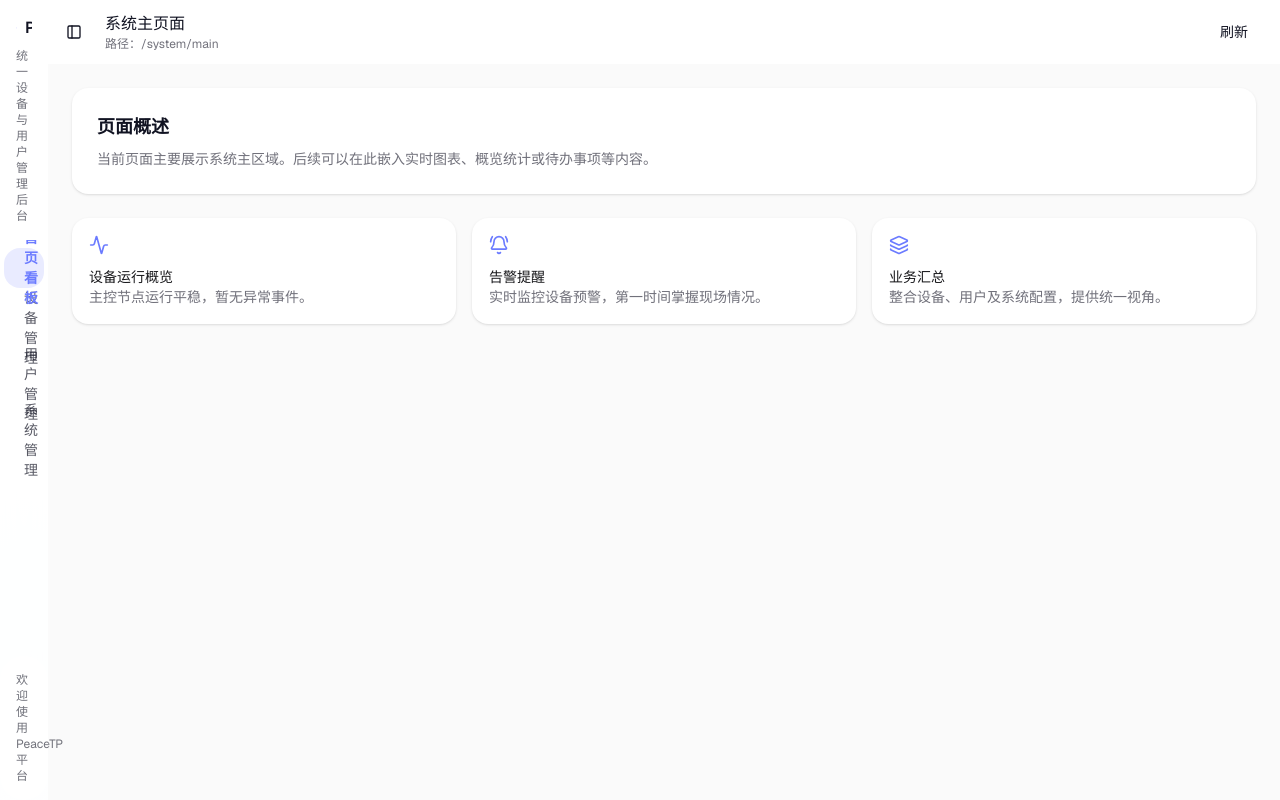
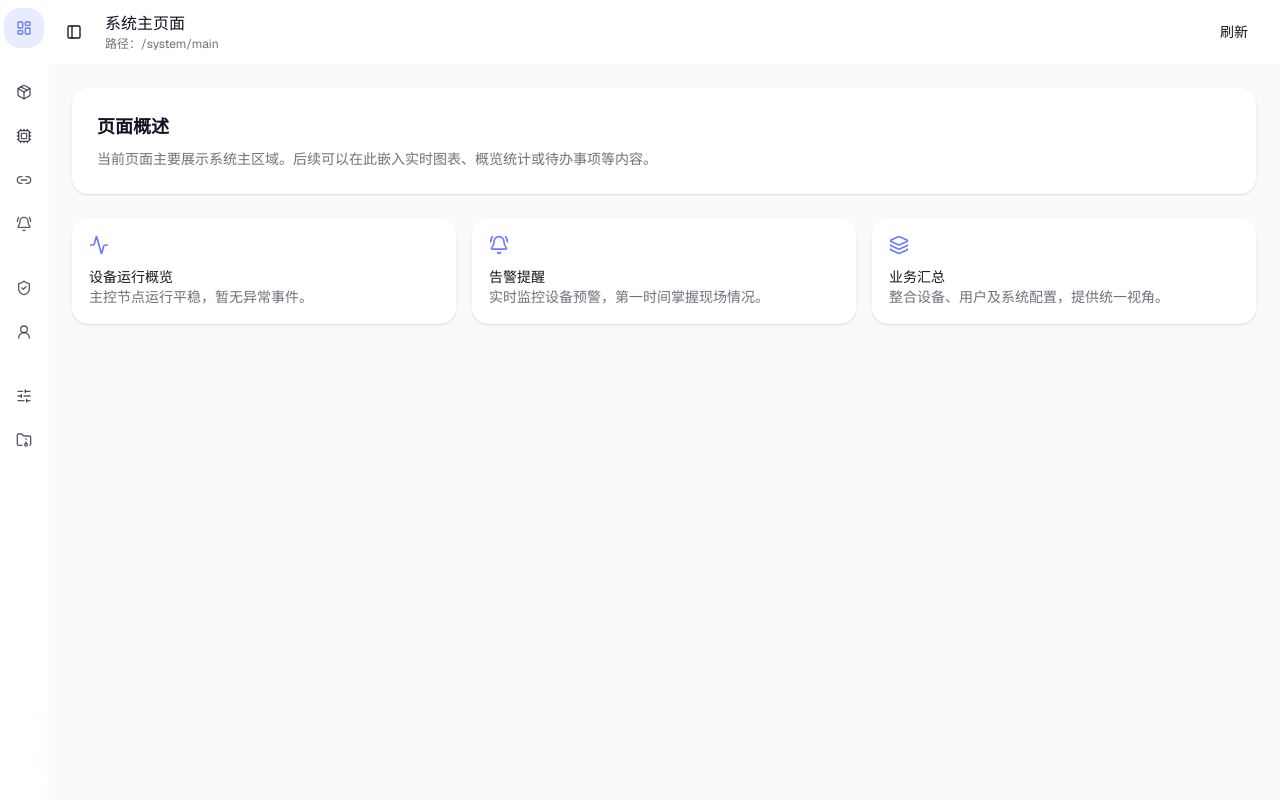
Before and after one commit to linghualive/peacetp-frontend, a Next.js app: page /system/main in a window 1280 px wide. Both pictures are taken after a click on the button "Toggle Sidebar". Built offline with nearby package versions, Linux system fonts and the light colour scheme.

Commit message:
✨实现侧边栏的折叠展开

```diff
--- a/app/components/app-sidebar.tsx
+++ b/app/components/app-sidebar.tsx
@@ -34,6 +34,7 @@ import {
   SidebarMenuSubButton,
   SidebarMenuSubItem,
   SidebarRail,
+  useSidebar,
 } from "./ui/sidebar";
 import {
   Collapsible,
@@ -88,6 +89,8 @@ const navigation: NavigationItem[] = [
 
 export function AppSidebar() {
   const pathname = usePathname() ?? "/";
+  const { state } = useSidebar();
+  const isCollapsed = state === "collapsed";
 
   const normalize = (value: string) => {
     if (value === "/") return value;
@@ -105,6 +108,7 @@ export function AppSidebar() {
 
   return (
     <Sidebar collapsible="icon">
+      {!isCollapsed && (
         <SidebarHeader className="rounded-[1.5rem] bg-white/20 p-4 backdrop-blur">
           <div className="flex items-center gap-2 truncate text-base font-semibold text-sidebar-foreground">
             <ShieldCheck className="size-5 text-primary" />
@@ -112,6 +116,7 @@ export function AppSidebar() {
           </div>
           <p className="text-xs text-sidebar-foreground/60">统一设备与用户管理后台</p>
         </SidebarHeader>
+      )}
       <SidebarContent>
         {navigation.map((item) => {
           const hasChildren = Boolean(item.children?.length);
@@ -123,6 +128,32 @@ export function AppSidebar() {
           return (
             <SidebarGroup key={item.title} className="px-1">
               {hasChildren ? (
+                isCollapsed ? (
+                  <SidebarMenu>
+                    {item.children?.map((child) => {
+                      const isActive = isRouteActive(child.href);
+                      return (
+                        <SidebarMenuItem key={child.title}>
+                          <SidebarMenuButton
+                            asChild
+                            isActive={isActive}
+                            tooltip={child.title}
+                            className="justify-center px-0"
+                          >
+                            <Link
+                              href={child.href}
+                              aria-label={child.title}
+                              className="flex items-center justify-center"
+                            >
+                              <child.icon className="size-4" />
+                              <span className="sr-only">{child.title}</span>
+                            </Link>
+                          </SidebarMenuButton>
+                        </SidebarMenuItem>
+                      );
+                    })}
+                  </SidebarMenu>
+                ) : (
                   <Collapsible
                     defaultOpen={hasActiveChild}
                     className="group/collapsible"
@@ -163,6 +194,7 @@ export function AppSidebar() {
                       </SidebarGroupContent>
                     </CollapsibleContent>
                   </Collapsible>
+                )
               ) : (
                 <SidebarMenu>
                   <SidebarMenuItem>
@@ -170,10 +202,21 @@ export function AppSidebar() {
                       asChild
                       isActive={isRouteActive(item.href)}
                       tooltip={item.title}
+                      className={cn(isCollapsed && "justify-center px-0")}
                     >
-                    <Link href={item.href}>
+                      <Link
+                        href={item.href}
+                        aria-label={isCollapsed ? item.title : undefined}
+                      >
                         <item.icon className="size-4" />
-                      <span>{item.title}</span>
+                        <span
+                          className={cn(
+                            "truncate",
+                            isCollapsed && "sr-only",
+                          )}
+                        >
+                          {item.title}
+                        </span>
                       </Link>
                     </SidebarMenuButton>
                   </SidebarMenuItem>
@@ -183,9 +226,11 @@ export function AppSidebar() {
           );
         })}
       </SidebarContent>
+      {!isCollapsed && (
         <SidebarFooter className="rounded-[1.5rem] bg-white/15 p-4 backdrop-blur">
           <p className="text-xs text-sidebar-foreground/60">欢迎使用 PeaceTP 平台</p>
         </SidebarFooter>
+      )}
       <SidebarRail />
     </Sidebar>
   );
--- a/app/components/ui/sidebar.tsx
+++ b/app/components/ui/sidebar.tsx
@@ -30,6 +30,27 @@ const SIDEBAR_COOKIE_MAX_AGE = 60 * 60 * 24 * 7;
 const SIDEBAR_WIDTH = "16rem";
 const SIDEBAR_WIDTH_MOBILE = "18rem";
 const SIDEBAR_WIDTH_ICON = "3rem";
+const useIsomorphicLayoutEffect =
+  typeof window === "undefined" ? React.useEffect : React.useLayoutEffect;
+
+function readSidebarState(fallback: boolean) {
+  if (typeof document === "undefined") {
+    return fallback;
+  }
+
+  const cookie = document.cookie
+    .split("; ")
+    .find((row) => row.startsWith(`${SIDEBAR_COOKIE_NAME}=`));
+
+  if (!cookie) {
+    return fallback;
+  }
+
+  const value = cookie.split("=")[1];
+  if (value === "true") return true;
+  if (value === "false") return false;
+  return fallback;
+}
 
 type SidebarContextProps = {
   state: "expanded" | "collapsed";
@@ -67,7 +88,12 @@ function SidebarProvider({
   const isMobile = useIsMobile();
   const [openMobile, setOpenMobile] = React.useState(false);
 
-  const [_open, _setOpen] = React.useState(defaultOpen);
+  const [_open, _setOpen] = React.useState(() => readSidebarState(defaultOpen));
+
+  useIsomorphicLayoutEffect(() => {
+    const stored = readSidebarState(defaultOpen);
+    _setOpen((prev) => (prev === stored ? prev : stored));
+  }, [defaultOpen]);
   const open = controlledOpen ?? _open;
   const setOpen = React.useCallback(
     (value: boolean | ((value: boolean) => boolean)) => {
```
Lines whose indentation alone changed are shown as unchanged.
